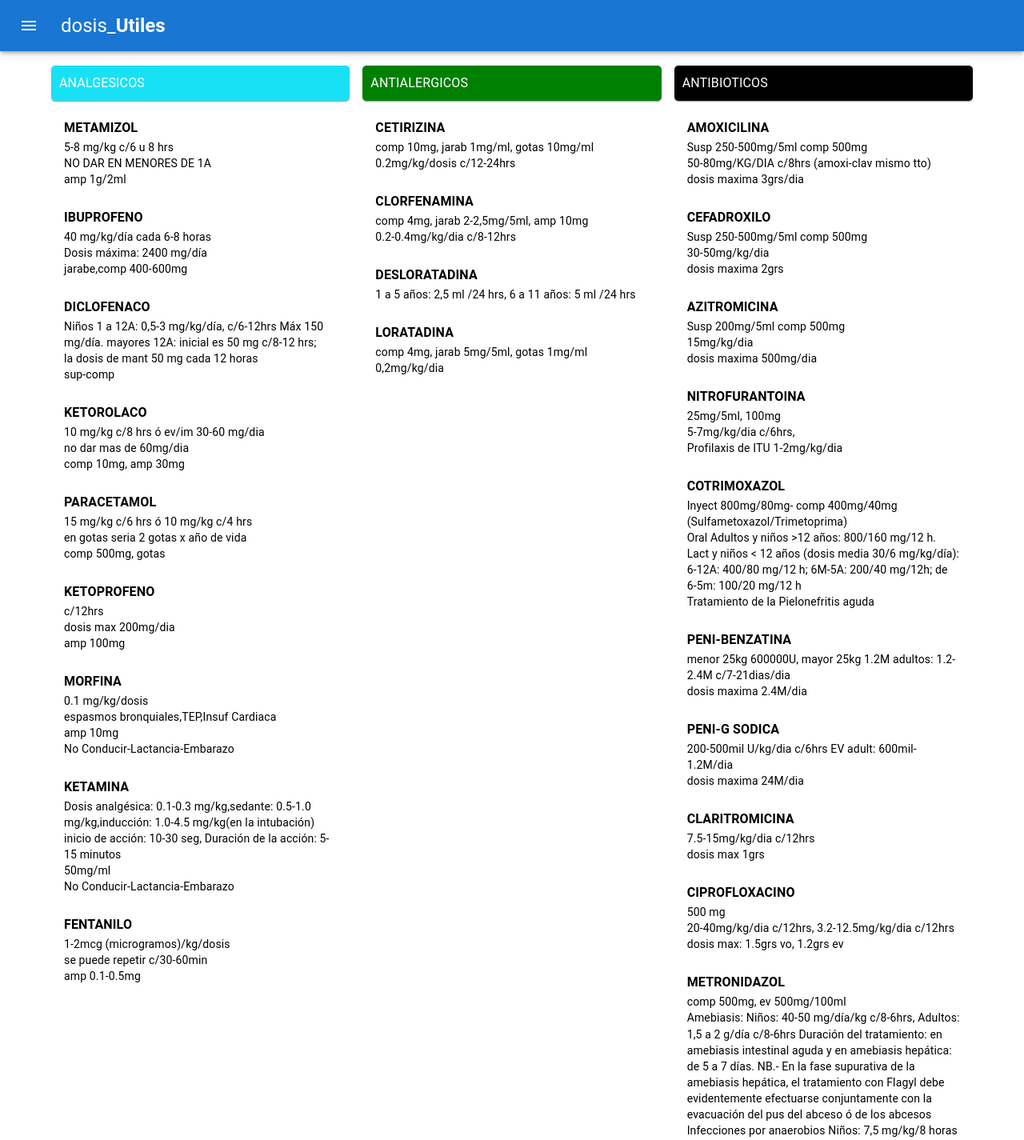
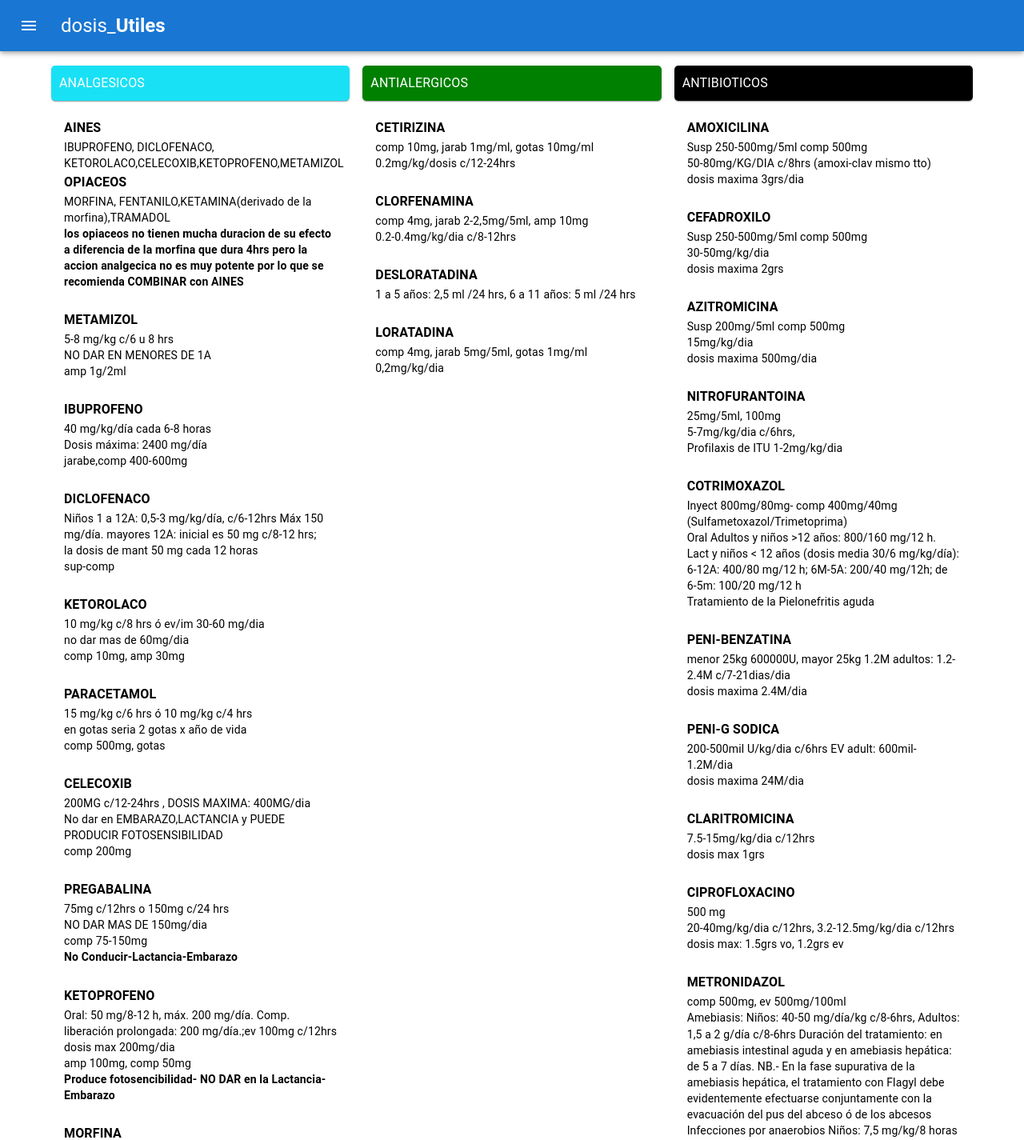
Before and after one commit to mismelpoulout/dosis_utiles, a React (Create React App) app: page / in a window 1280 px wide. Shown: the top 1425 px of the page at 80% size. Built offline with nearby package versions, Linux system fonts and the light colour scheme.

Commit message:
act 26-3

```diff
--- a/package.json
+++ b/package.json
@@ -12,7 +12,7 @@
     "@testing-library/react": "^13.4.0",
     "@testing-library/user-event": "^13.5.0",
     "bootstrap": "^5.3.2",
-    "firebase": "^8.0.0",
+    "firebase": "^8.10.1",
     "firebase-tools": "^13.2.1",
     "react": "^18.2.0",
     "react-dom": "^18.2.0",
--- a/src/App.js
+++ b/src/App.js
@@ -66,6 +66,9 @@ const App = () => {
             <Gastro />
           </Grid>
           <Grid item xs={12} md={4}>
+            <Agua />
+          </Grid>
+          <Grid item xs={12} md={4}>
             <Jarabes />
           </Grid>
           <Grid item xs={12} md={4}>
--- a/src/drogs/aines.js
+++ b/src/drogs/aines.js
@@ -9,6 +9,13 @@ const Aines = () => {
   };
 
   const medicationList = [
+    {
+    name1: 'AINES',
+     note1: 'IBUPROFENO, DICLOFENACO, KETOROLACO,CELECOXIB,KETOPROFENO,METAMIZOL',
+     name: ' OPIACEOS',
+     note: 'MORFINA, FENTANILO,KETAMINA(derivado de la morfina),TRAMADOL',
+     obse:'los opiaceos no tienen mucha duracion de su efecto a diferencia de la morfina que dura 4hrs pero la accion analgecica no es muy potente por lo que se recomienda COMBINAR con AINES'
+    },
     { name: 'METAMIZOL', form:'amp 1g/2ml', dosage: '5-8 mg/kg c/6 u 8 hrs', note: 'NO DAR EN MENORES DE 1A' },
     { name: 'IBUPROFENO', form:'jarabe,comp 400-600mg',dosage: '40 mg/kg/día cada 6-8 horas', note: 'Dosis máxima: 2400 mg/día' },
     {
@@ -29,19 +36,33 @@ const Aines = () => {
       dosage: '15 mg/kg c/6 hrs ó 10 mg/kg c/4 hrs',
       note: 'en gotas seria 2 gotas x año de vida',
     },
+    {
+      name: 'CELECOXIB',
+      form:'comp 200mg',
+      dosage: '200MG c/12-24hrs , DOSIS MAXIMA: 400MG/dia',
+      note: 'No dar en EMBARAZO,LACTANCIA y PUEDE PRODUCIR FOTOSENSIBILIDAD',
+    },
+    {
+      name: 'PREGABALINA',
+      form:'comp 75-150mg',
+      dosage: '75mg c/12hrs o 150mg c/24 hrs',
+      note: 'NO DAR MAS DE 150mg/dia',
+      obse: 'No Conducir-Lactancia-Embarazo',
+    },
 
     {
       name: 'KETOPROFENO',
-      form:'amp 100mg',
-      dosage: 'c/12hrs',
+      form:'amp 100mg, comp 50mg',
+      dosage: 'Oral: 50 mg/8-12 h, máx. 200 mg/día. Comp. liberación prolongada: 200 mg/día.;ev 100mg c/12hrs',
       note: 'dosis max 200mg/dia',
+      obse: 'Produce fotosencibilidad- NO DAR en la Lactancia-Embarazo',
     },
     {
       name: 'MORFINA',
       form:'amp 10mg',
       dosage: '0.1 mg/kg/dosis',
       note: 'espasmos bronquiales,TEP,Insuf Cardiaca',
-      obse:'No Conducir-Lactancia-Embarazo',
+      obse:'No Conducir-Lactancia-Embarazo( duracion max 4hrs y se puede conbinar con AINES)',
     },
     {
       name: 'KETAMINA',
@@ -70,13 +91,17 @@ const Aines = () => {
         {medicationList.map((medication, index) => (
           <ListItem key={index}>
             <ListItemText>
+            <Typography variant="subtitle1">
+                <b>{medication.name1}</b>
+              </Typography>
+              <Typography variant="body2">{medication.note1}</Typography>
               <Typography variant="subtitle1">
                 <b>{medication.name}</b>
               </Typography>
               <Typography variant="body2">{medication.dosage}</Typography>
               <Typography variant="body2">{medication.note}</Typography>
               <Typography variant="body2">{medication.form}</Typography>
-              <Typography variant="body2">{medication.obse}</Typography>
+              <Typography variant="body2"><b>{medication.obse}</b></Typography>
             </ListItemText>
           </ListItem>
         ))}
--- a/src/drogs/gastro.js
+++ b/src/drogs/gastro.js
@@ -9,7 +9,7 @@ const Gastro = () => {
   };
 
   const gastroprotectoresList = [
-    { name: 'VIADIL', details: 'gotas 5mg/ml', dosage: 'Mayores de 12A 20-40 gotas 3-5v/dia, 2-12A 2gotas/año 3-5v/dia, Menores de 2A 1gota/kg/dia',note: 'no dar en Uropatía obstructiva por hipertrofia prostática,o alguna patologia GI' },
+    { name: 'VIADIL', details: 'gotas 5mg/ml;im o ev (Pargeverina Clorhidrato 5 mg/metamizol 2grs)', dosage: 'Mayores de 12A 20-40 gotas 3-5v/dia, 2-12A 2gotas/año 3-5v/dia, Menores de 2A 1gota/kg/dia',note: 'no dar en Uropatía obstructiva por hipertrofia prostática,o alguna patologia GI' },
     { name: 'BUSCAPINA', details: 'gotas 10mg/ml - amp 20mg/ml (dosis max 1,5mg/kg)', dosage: 'Niños 1 mes-4A: 300-600 µg/kg (máx 5 mg/dosis) cada 6-8 horas, 5-11A: 5-10 mg c/6-8 hrs, 12-17A : 10-20 mg c/6-8 hrs',note: 'no dar en:patología uretro-prostática, estenosis GI o ileo paralitico' },
     { name: 'DOMPERIDONA', details: 'gotas, comp 10mg', dosage: '1mg/kg/8-12hrs, 1gota/kg/8-12hrs, 0.2-0.4ml/kg/dosis c/8hrs',note: 'no dar en menores de 10A' },
     { name: 'ONDANSETRON', details: 'amp 4mg/2ml', dosage: '0.1-0.2mg/kg/dosis (en mayores de 6 meses)',note: 'uso concomitante con apomorfina provoca hipotension severa' },
```
Also changed, not shown: 9 other files (tests, documents, lock files or other folders).
